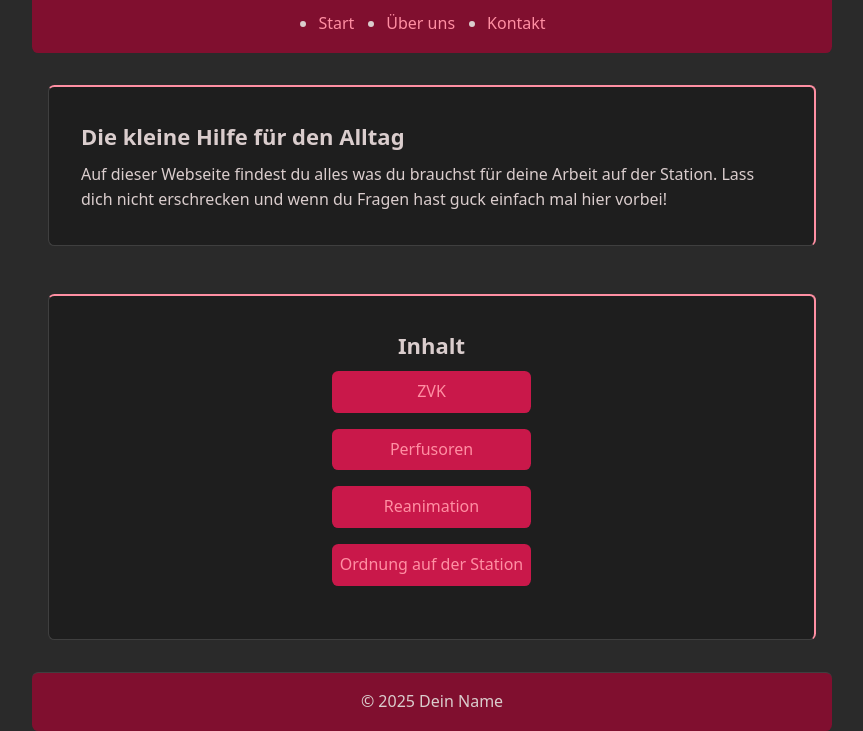
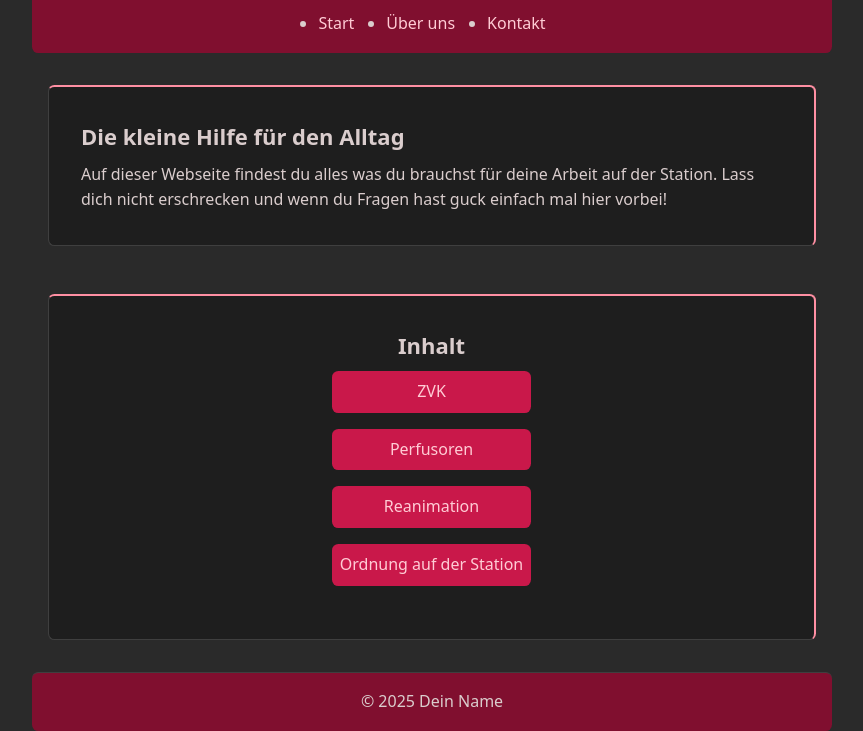
Before and after one commit to ken-chanD/PflegeSnacks, a plain HTML site: page index.html in a window 1280 px wide. Shown: the part 69-800 px from the top of the page, without its empty margins (208-1071 px from the left). Drawn offline with Linux system fonts and the light colour scheme.

Commit message:
Version 1

```diff
--- a/index.html
+++ b/index.html
@@ -3,7 +3,7 @@
 <head>
   <meta charset="UTF-8">
   <meta name="viewport" content="width=device-width, initial-scale=1.0">
-  <title>Seitentitel</title>
+  <title>PflegeSnacks</title>
   <meta name="description" content="Kurze Beschreibung der Seite">
   <link rel="stylesheet" href="style.css">
 </head>
--- a/style.css
+++ b/style.css
@@ -30,7 +30,7 @@ h1, h2 {
 }
 /* #### LINKS #### */
 a {
-  color: #FF8FA3;
+  color: #FFCCD5;
   text-decoration: none;
 }
 a:hover {
```
